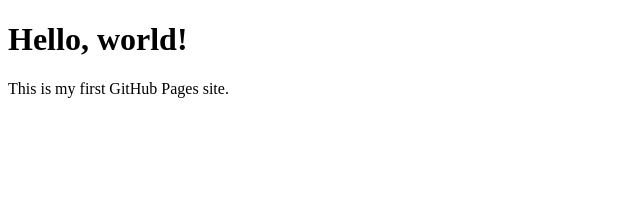
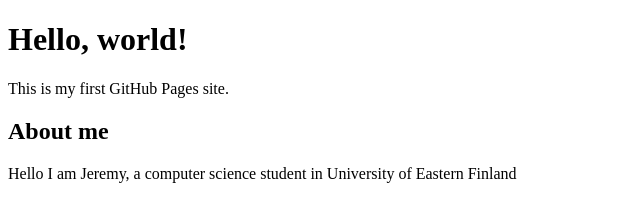
Before and after one commit to Jedzoh/portfolio-site, a plain HTML site: page index.html in a window 1280 px wide. Shown: the whole page, without its empty margins (0-640 px from the left). Drawn offline with Linux system fonts and the light colour scheme.

```diff
--- a/index.html
+++ b/index.html
@@ -6,5 +6,7 @@
 <body>
   <h1>Hello, world!</h1>
   <p>This is my first GitHub Pages site.</p>
+  <h2>About me</h2>
+  <p>Hello I am Jeremy, a computer science student in University of Eastern Finland</p>
 </body>
 </html>
```
